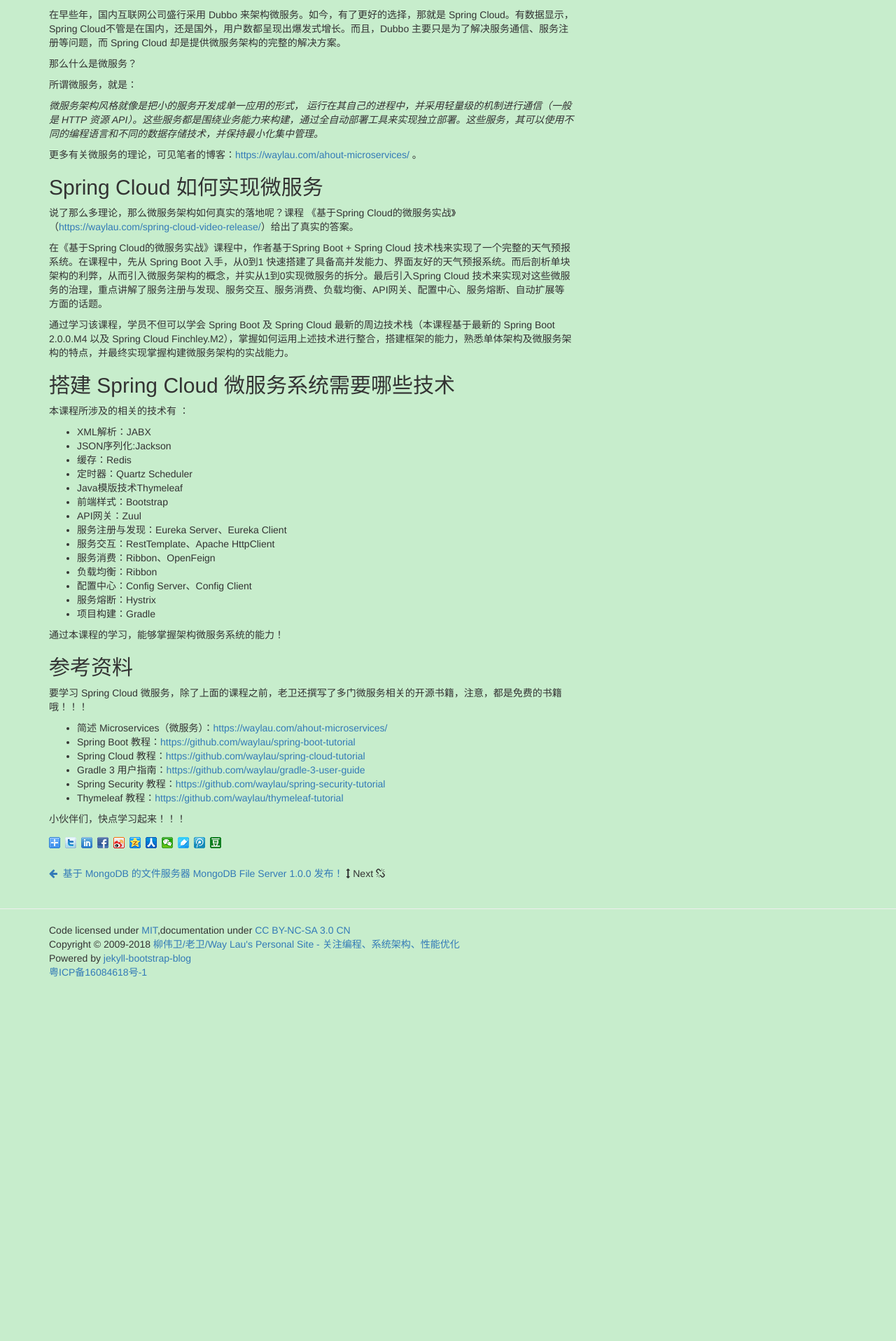
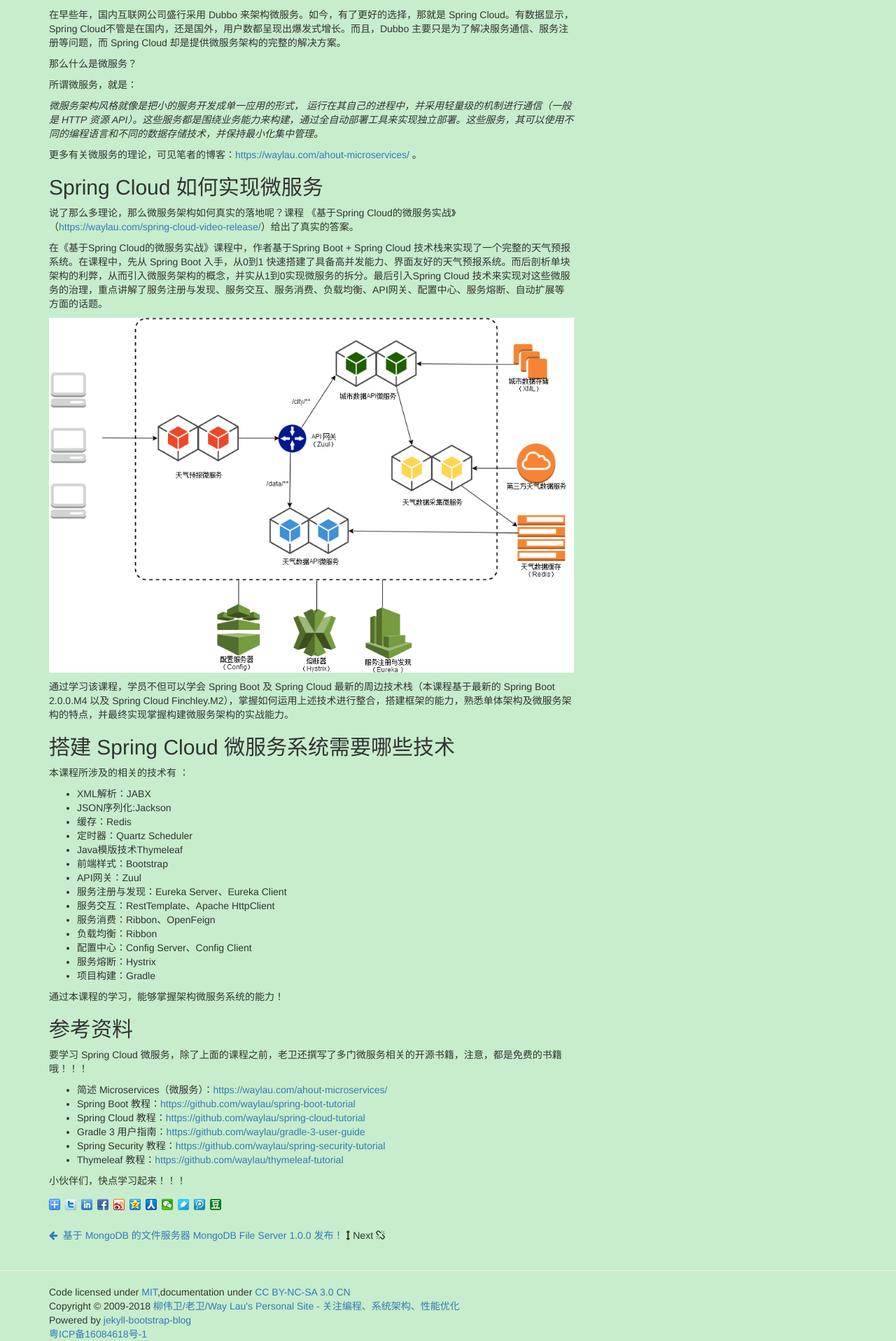
Before and after one commit to waylau/waylau.github.io, a Jekyll site: the page built from _posts/2018-01-30-what-is-spring-cloud.md, in a window 1280 px wide. Shown: the part 1007-2923 px from the top of the page at 70% size. Built offline with Jekyll 4.4.1, drawn with Linux system fonts in a browser that asks for light colours; comment, search, counter and statistics services are not loaded; before the commit the page ends 2406 px from its top, so only the background shows below that.

Commit message:
update  picture

```diff
--- a/_posts/2018-01-30-what-is-spring-cloud.md
+++ b/_posts/2018-01-30-what-is-spring-cloud.md
@@ -69,7 +69,7 @@
 
 在《基于Spring Cloud的微服务实战》课程中，作者基于Spring Boot + Spring Cloud 技术栈来实现了一个完整的天气预报系统。在课程中，先从 Spring Boot 入手，从0到1 快速搭建了具备高并发能力、界面友好的天气预报系统。而后剖析单块架构的利弊，从而引入微服务架构的概念，并实从1到0实现微服务的拆分。最后引入Spring Cloud 技术来实现对这些微服务的治理，重点讲解了服务注册与发现、服务交互、服务消费、负载均衡、API网关、配置中心、服务熔断、自动扩展等方面的话题。
 
-[](https://waylau.com/images/post/20180122-spring-cloud-001.png)
+![](https://waylau.com/images/post/20180122-spring-cloud-001.png)
 
 通过学习该课程，学员不但可以学会 Spring Boot 及 Spring Cloud 最新的周边技术栈（本课程基于最新的 Spring Boot 2.0.0.M4 以及 Spring Cloud Finchley.M2），掌握如何运用上述技术进行整合，搭建框架的能力，熟悉单体架构及微服务架构的特点，并最终实现掌握构建微服务架构的实战能力。
 
```
